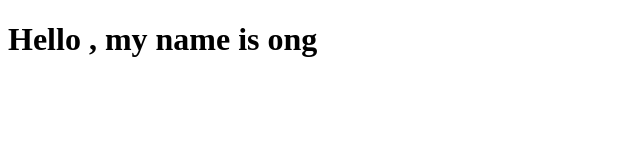
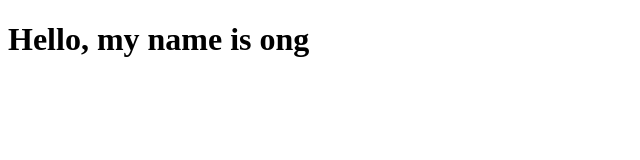
Before and after one commit to ong007/ong007.github.io, a plain HTML site: page index.html in a window 1280 px wide. Shown: the whole page, without its empty margins (0-640 px from the left). Drawn offline with Linux system fonts and the light colour scheme.

Commit message:
add index

```diff
--- a/index.html
+++ b/index.html
@@ -7,6 +7,6 @@
     <title>Document</title>
 </head>
 <body>
-    <H1>Hello , my name is ong</H1>
+    <h1>Hello, my name is ong</h1>
 </body>
 </html>
```
